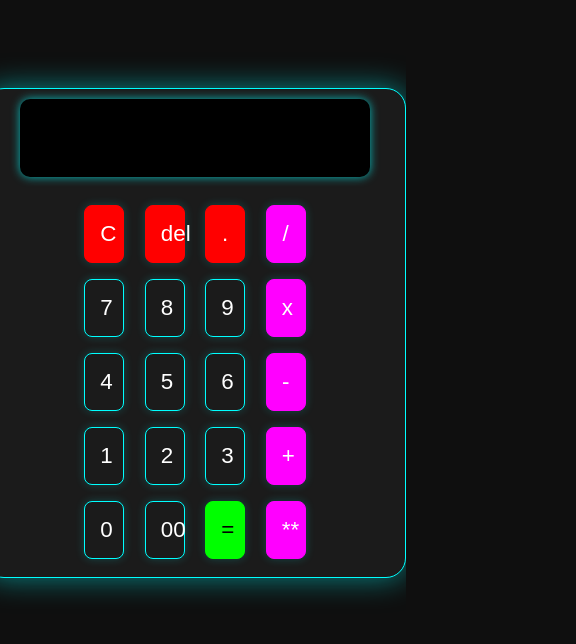
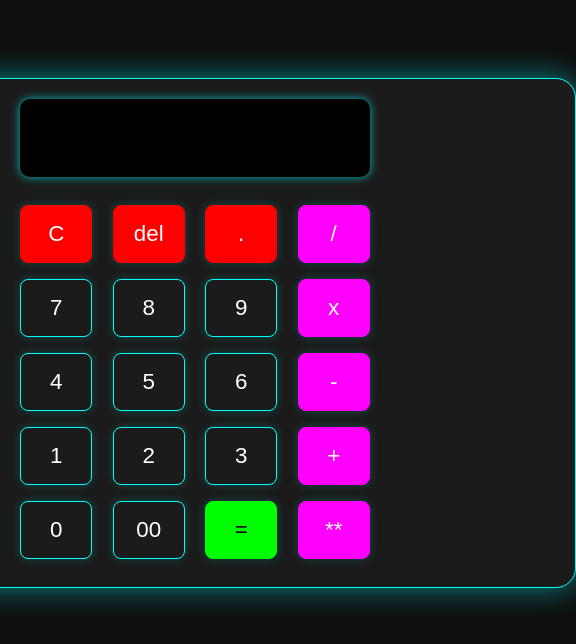
Before and after one commit to Preethiaddetla/calculator, a plain HTML site: page index.html in a window 390 px wide. Shown: the part 116-760 px from the top of the page, 576 px wide, since content can reach past the window. Drawn offline with Linux system fonts and the light colour scheme.

Commit message:
second commit

```diff
--- a/styles.css
+++ b/styles.css
@@ -114,43 +114,3 @@ button:focus {
 
 
 @import url('https://fonts.googleapis.com/css2?family=Orbitron:wght@400&display=swap');
-
-@media(max-width:600px){
-    #container {
-        background-color: #1b1b1b;
-        padding: 10px;
-        border-radius: 20px;
-        box-shadow: 0 0 30px rgba(0, 255, 255, 0.5);
-        width: 400px;
-
-        text-align: center;
-        border: 1px solid #00ffff;
-    }
-    #button {
-        background-color: #000;
-        color: #00ffff;
-        border: none;
-        border-radius: 10px;
-        text-align: right;
-        padding: 15px;
-        width: 100%;
-        font-size: 2rem;
-        font-family: 'Orbitron', monospace;
-        box-shadow: 0 0 10px rgba(0, 255, 255, 0.7);
-        margin-bottom: 20px;
-        letter-spacing: 1px;
-    }
-    button {
-        background: #1b1b1b;
-        border: 1px solid #00ffff;
-        border-radius: 8px;
-        color: #fff;
-        font-size: 1.4rem;
-        padding: 15px;
-        width: 10%;
-        margin: 8px;
-        cursor: pointer;
-        transition: all 0.3s ease;
-        box-shadow: 0 0 10px rgba(0, 255, 255, 0.2);
-    }
-}
```
